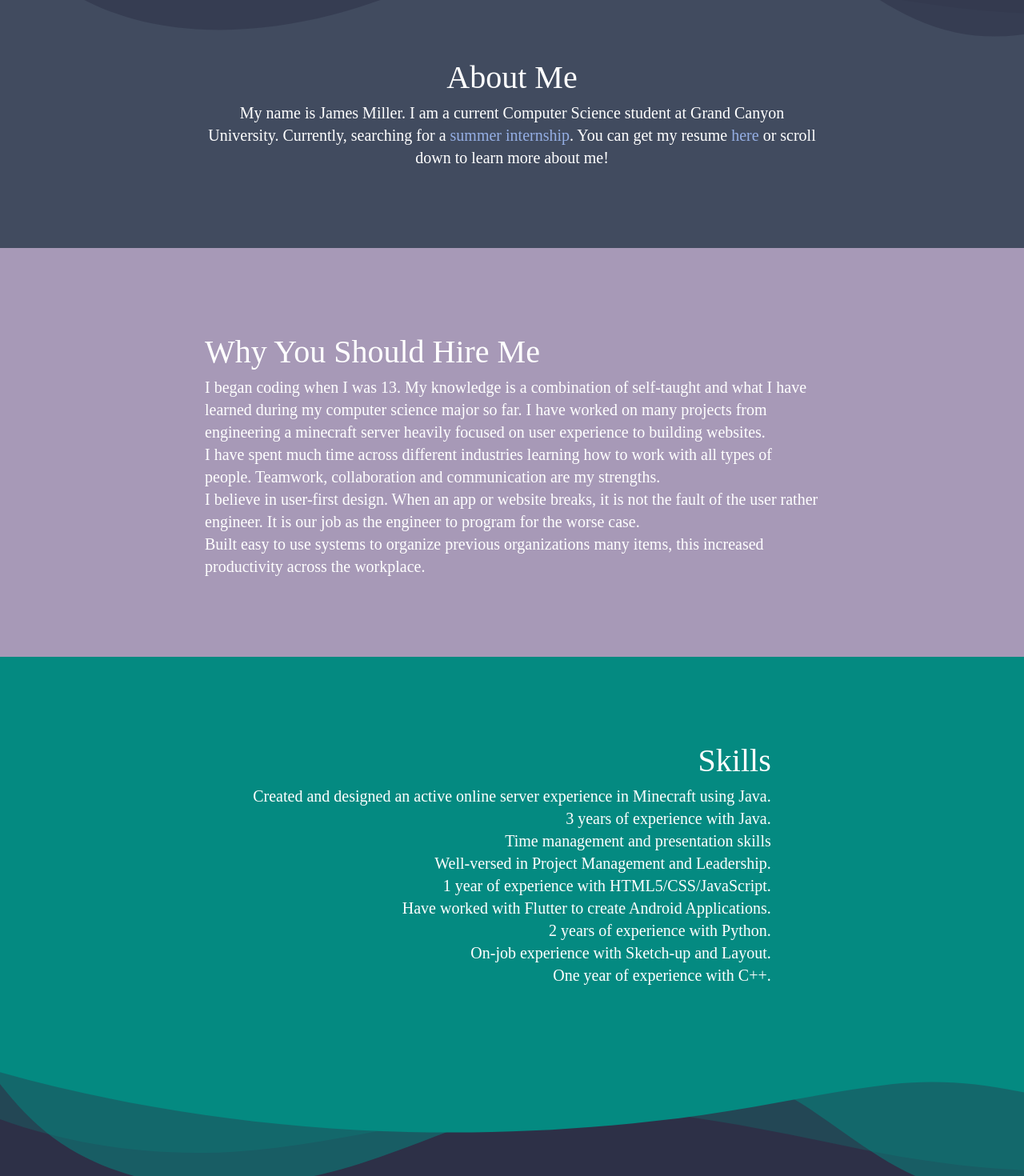
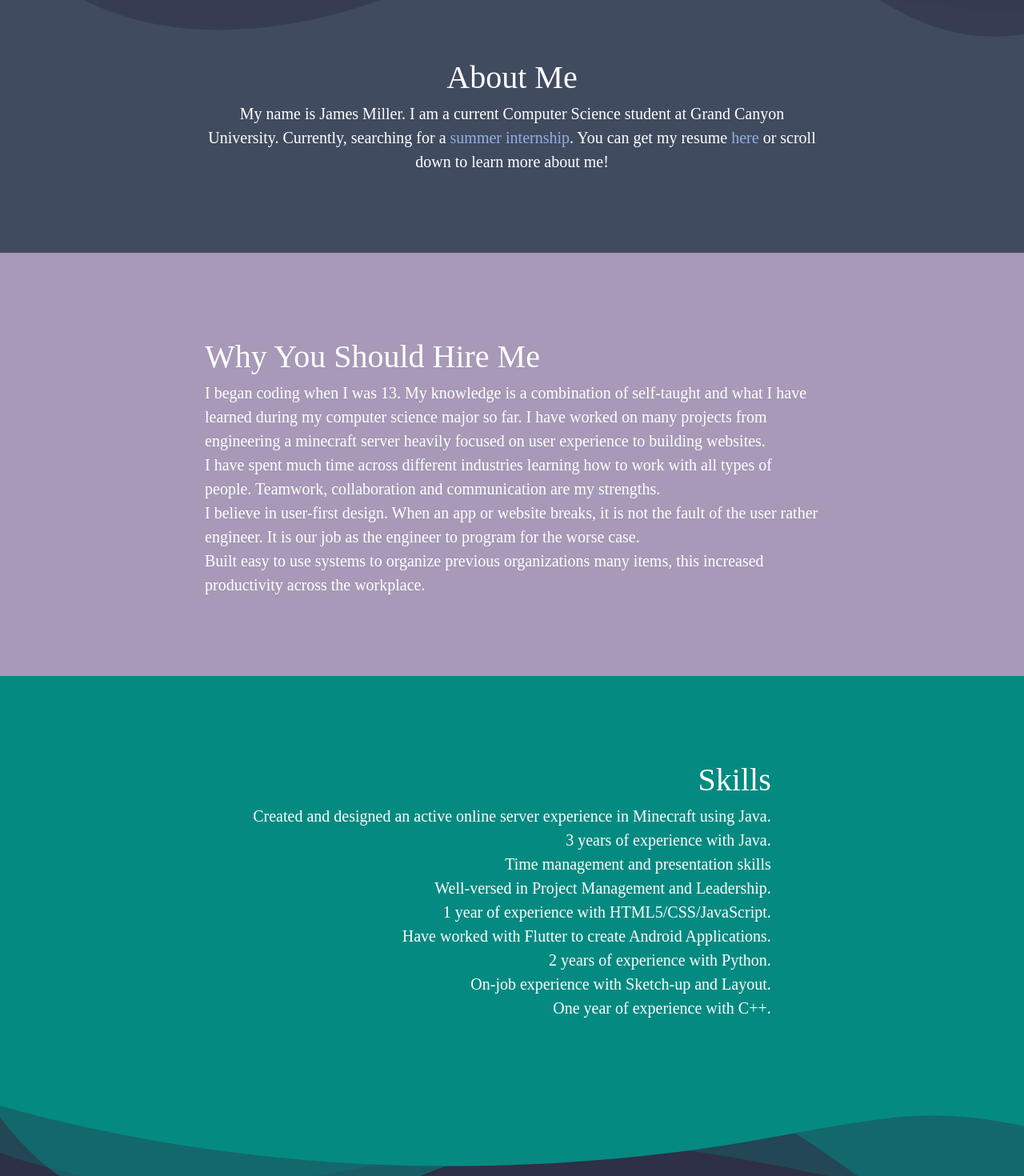
Before and after one commit to jammil002/jmdev3project, a Next.js app: page / in a window 1280 px wide. Shown: the part 660-2130 px from the top of the page at 80% size. Built offline with nearby package versions, Linux system fonts and the light colour scheme.

Commit message:
working on css

```diff
--- a/pages/index.tsx
+++ b/pages/index.tsx
@@ -44,8 +44,8 @@ export default function Home() {
                 <h1>About Me</h1>
                 <p>My name is James Miller.
                     I am a current Computer Science student at Grand Canyon University.
-                Currently, searching for a <span className="backroundtextblue">summer internship</span>. You can get my resume
-                    <a href="../public/Resume.png"><span className="backroundtextblue"> here </span></a>
+                Currently, searching for a <span className="text-[#95afe5]">summer internship</span>. You can get my resume
+                    <a href="../public/Resume.png"><span className="text-[#95afe5]"> here </span></a>
                     or scroll down to
                     learn more
                     about me!</p>
@@ -88,7 +88,7 @@ export default function Home() {
 
         </section>
         <a id="sectionThreeLink"></a>
-        <section className="green">
+        <section className="bg-[#048a81]">
             <div className="text-right">
                 <h1>Skills</h1>
                 <p>Created and designed an active online server experience in Minecraft using Java.</p>
--- a/styles/globals.css
+++ b/styles/globals.css
@@ -20,10 +20,6 @@ h1 {
   font-size: 40px;
 }
 
-p {
-  line-height: 1.4;
-}
-
 section {
   position: relative;
   display: flex;
@@ -34,18 +30,6 @@ section {
   width: auto;
   padding: 100px 20vw;
   margin-bottom: -1px;
-}
-
-.blue {
-  background-color: #414b5f;
-}
-
-.green {
-  background-color: #048a81;
-}
-
-.backroundtextblue {
-  color: #95afe5;
 }
 
 /* SVG Wave */
```
